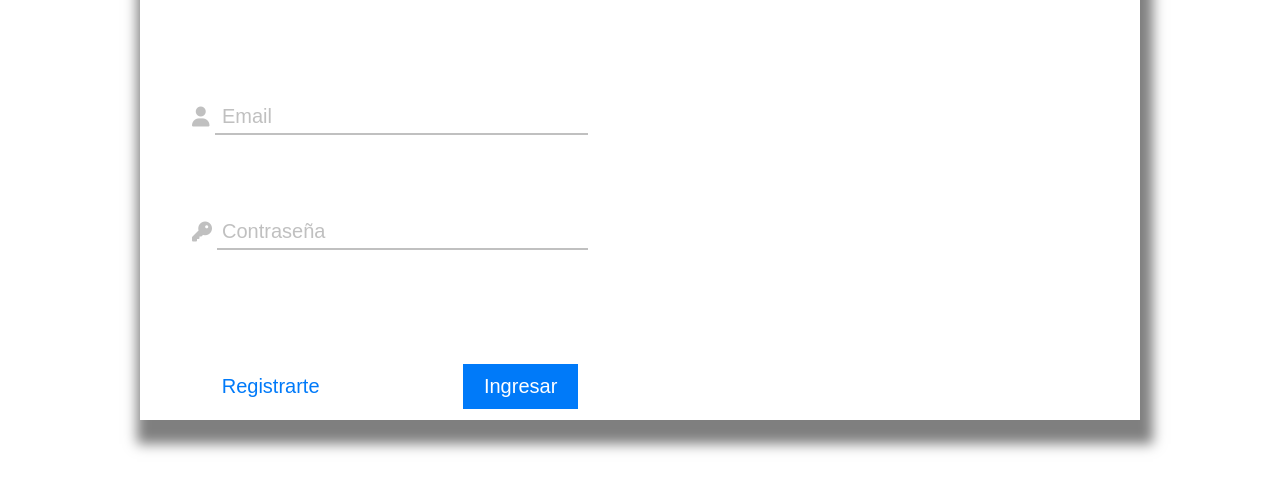
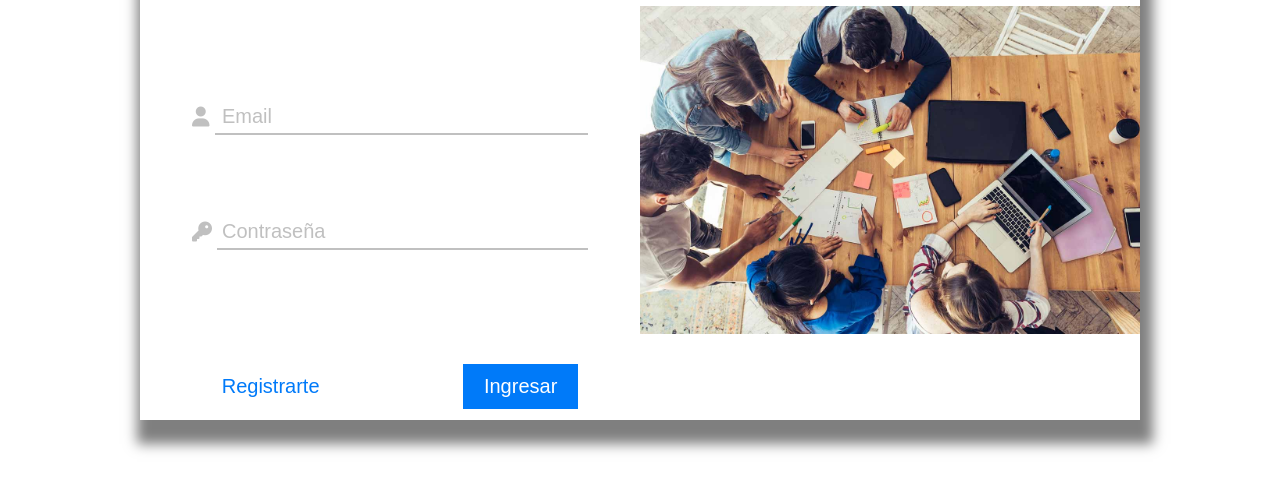
Before and after one commit to VicariousMoth/login-aaaaaaaa, a plain HTML site: page login del aula/index.html in a window 1280 px wide. Shown: the part 230-720 px from the top of the page. Drawn offline with nearby package versions, Linux system fonts and the light colour scheme.

Commit message:
Update index.html

```diff
--- a/login del aula/index.html
+++ b/login del aula/index.html
@@ -44,7 +44,7 @@
           </div>
         </div>
         <div class="container-image">
-          <img src="images/invert.png" alt="">
+          <img src="images/intro.jpg" alt="">
         </div>
       </div>
     </div>
```
